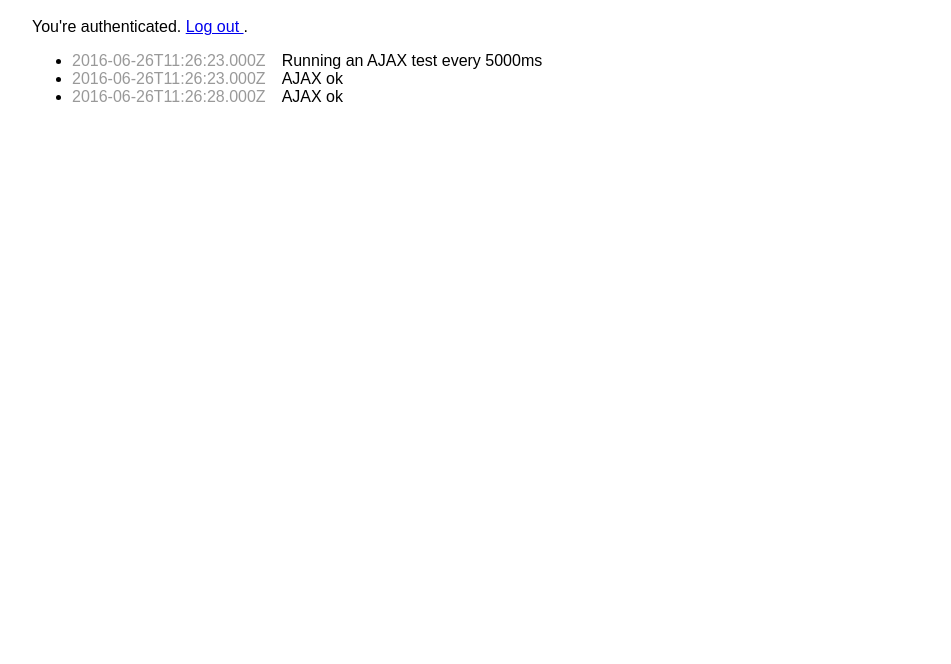
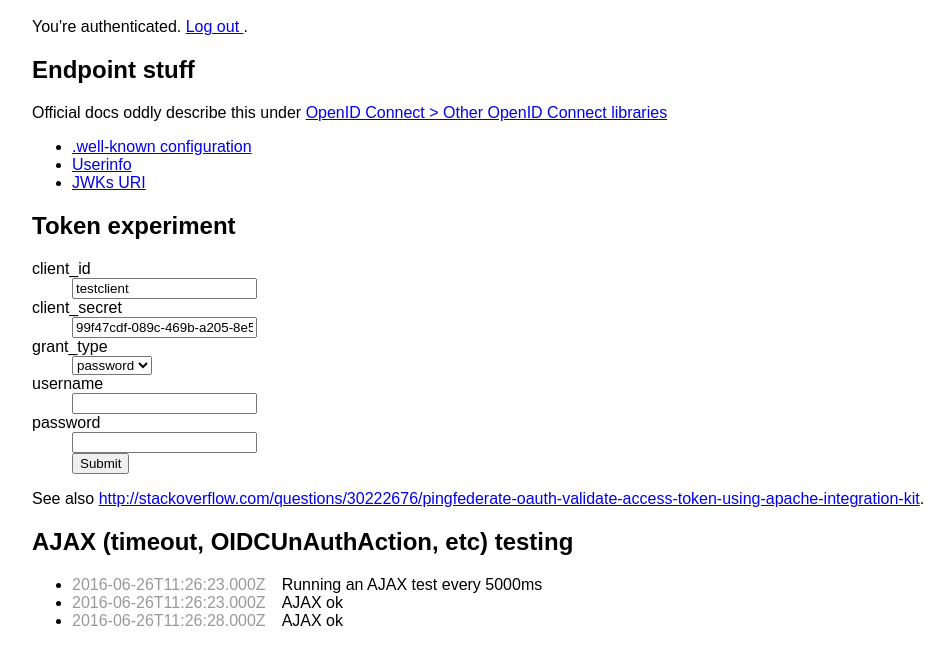
Before and after one commit to Reposoft/openidc-keycloak-test, a plain HTML site: page openidc1/html-ajax/protected/index.html in a window 1280 px wide. Shown: the part 72-736 px from the top of the page, without its empty margins (0-951 px from the left). Drawn offline with nearby package versions, Linux system fonts and the light colour scheme.

Commit message:
A form that actually generates some kind of token

```diff
--- a/openidc1/html-ajax/protected/index.html
+++ b/openidc1/html-ajax/protected/index.html
@@ -14,6 +14,29 @@
         Log out
       </a>.
     <p>
+
+    <h2>Endpoint stuff</h2>
+    <p>Official docs oddly describe this under <a href="https://keycloak.gitbooks.io/securing-client-applications-guide/content/topics/oidc/oidc-generic.html">OpenID Connect &gt; Other OpenID Connect libraries</a><p>
+    <ul>
+      <li><a href="http://keycloak:8080/auth/realms/Testrealm/.well-known/openid-configuration">.well-known configuration</a></li>
+      <li><a href="http://keycloak:8080/auth/realms/Testrealm/protocol/openid-connect/userinfo">Userinfo</a></li>
+      <li><a href="http://keycloak:8080/auth/realms/Testrealm/protocol/openid-connect/certs">JWKs URI</a></li>
+    </ul>
+
+    <h2>Token experiment</h2>
+    <form action="http://keycloak:8080/auth/realms/Testrealm/protocol/openid-connect/token" method="post">
+      <dl>
+        <dt><label for="client_id">client_id</label></dt><dd><input name="client_id" value="testclient"/></dd>
+        <dt><label for="client_secret">client_secret</label></dt><dd><input name="client_secret" value="99f47cdf-089c-469b-a205-8e521cbcd6b7"/></dd>
+        <dt><label for="grant_type">grant_type</label></dt><dd><select name="grant_type"><option value="password">password</option></select></dd>
+        <dt><label for="username">username</label></dt><dd><input name="username"/></dd>
+        <dt><label for="password">password</label></dt><dd><input name="password"/></dd>
+        <dt></dt><dd><input type="submit"/></dd>
+      </dl>
+    </form>
+    <p>See also <a href="http://stackoverflow.com/questions/30222676/pingfederate-oauth-validate-access-token-using-apache-integration-kit">http://stackoverflow.com/questions/30222676/pingfederate-oauth-validate-access-token-using-apache-integration-kit</a>.</p>
+
+    <h2>AJAX (timeout, OIDCUnAuthAction, etc) testing</h2>
     <ul id="log"/>
     <!-- page content -->
   </body>
```
